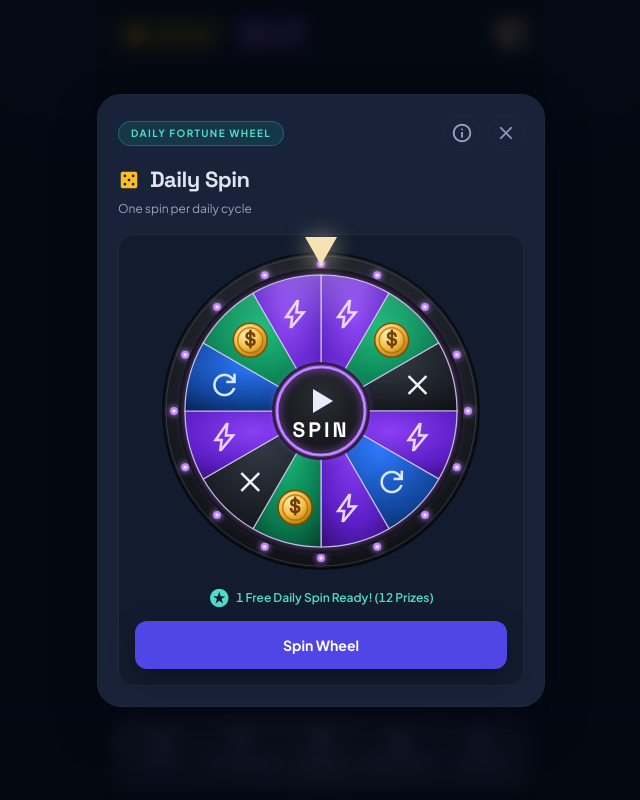
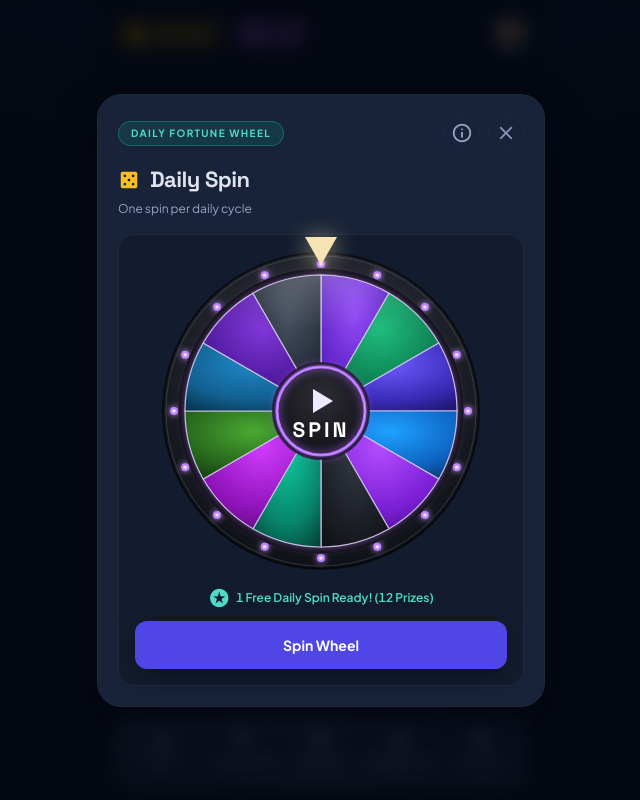
Before and after one commit to Surenkh/members-club, a React (Vite) app in the folder app/: page /spins in a window 1280 px wide. Shown: the whole page, without its empty margins (319-959 px from the left). Built offline with nearby package versions, Linux system fonts and the light colour scheme.

Commit message:
Colour-only wheel: twelve unique wedge gradients, no adjacent repeats

```diff
--- a/app/src/components/SpinWheel.jsx
+++ b/app/src/components/SpinWheel.jsx
@@ -1,26 +1,25 @@
 import { useRef, useState } from "react";
 
 // Casino reference styling (user-supplied image): dark metallic rim with purple
-// LED dots, gold pointer, saturated jewel segments, neon-ringed SPIN hub.
-// Segment ORDER matches the reference clockwise from the top. Prize mapping
-// preserves the Stitch outcome set 1:1 (5 XP amounts, 3x $10 cash, 2x retry
-// rendered as ONE MORE SPIN, 2x no-win rendered as LOSE).
+// LED dots, cream pointer, neon-ringed SPIN hub. Segments are colour-only now:
+// twelve unique jewel gradients, no two identical colours beside each other
+// (including the wrap), so wedges stay legible without icons. Prize mapping
+// preserves the Stitch outcome set 1:1 (5 XP amounts, 3x $10 cash, 2x retry,
+// 2x no-win).
 const SLICES = [
-  { label: ["XP"], icon: "bolt", type: "xp", value: 50, color: "url(#segPurple)" },
-  { label: ["$"], icon: "paid", type: "cash", value: 10, color: "url(#segGreen)" },
-  { label: ["LOSE"], icon: "close", type: "none", color: "url(#segDark)" },
-  { label: ["XP"], icon: "bolt", type: "xp", value: 100, color: "url(#segPurple)" },
-  { label: ["ONE", "MORE SPIN"], icon: "refresh", type: "retry", color: "url(#segBlue)" },
-  { label: ["XP"], icon: "bolt", type: "xp", value: 150, color: "url(#segPurple)" },
-  { label: ["$"], icon: "paid", type: "cash", value: 10, color: "url(#segGreen)" },
-  { label: ["LOSE"], icon: "close", type: "none", color: "url(#segDark)" },
-  { label: ["XP"], icon: "bolt", type: "xp", value: 200, color: "url(#segPurple)" },
-  { label: ["ONE", "MORE SPIN"], icon: "refresh", type: "retry", color: "url(#segBlue)" },
-  { label: ["$"], icon: "paid", type: "cash", value: 10, color: "url(#segGreen)" },
-  { label: ["XP"], icon: "bolt", type: "xp", value: 75, color: "url(#segPurple)" },
+  { label: ["XP"], type: "xp", value: 50, color: "url(#segViolet)" },
+  { label: ["$"], type: "cash", value: 10, color: "url(#segEmerald)" },
+  { label: ["XP"], type: "xp", value: 100, color: "url(#segIndigo)" },
+  { label: ["ONE", "MORE SPIN"], type: "retry", color: "url(#segSky)" },
+  { label: ["XP"], type: "xp", value: 150, color: "url(#segOrchid)" },
+  { label: ["LOSE"], type: "none", color: "url(#segCharcoal)" },
+  { label: ["$"], type: "cash", value: 10, color: "url(#segJade)" },
+  { label: ["XP"], type: "xp", value: 200, color: "url(#segAmethyst)" },
+  { label: ["$"], type: "cash", value: 10, color: "url(#segForest)" },
+  { label: ["ONE", "MORE SPIN"], type: "retry", color: "url(#segSteel)" },
+  { label: ["XP"], type: "xp", value: 75, color: "url(#segPlum)" },
+  { label: ["LOSE"], type: "none", color: "url(#segGraphite)" },
 ];
-
-const ICON_FILL = { bolt: "#e9d5ff", paid: "#ffd75e", close: "#f1f2f6", refresh: "#d7e9ff" };
 
 const SIZE = 320;
 
@@ -84,35 +83,71 @@ export default function SpinWheel({ onResult, gated, onGate, hideButton, claimAc
               <stop offset="80%" stopColor="#101218" />
               <stop offset="100%" stopColor="#05060a" />
             </radialGradient>
-            <radialGradient id="segPurple" cx="50%" cy="30%" r="90%">
+            {/* twelve unique wedge colours; order is chosen so no two alike
+                gradients sit beside each other, including the wrap seam */}
+            <radialGradient id="segViolet" cx="50%" cy="30%" r="90%">
               <stop offset="0%" stopColor="#8b3ff5" />
               <stop offset="60%" stopColor="#5b1ec4" />
               <stop offset="100%" stopColor="#2e0a63" />
             </radialGradient>
-            <radialGradient id="segGreen" cx="50%" cy="30%" r="90%">
+            <radialGradient id="segIndigo" cx="50%" cy="30%" r="90%">
+              <stop offset="0%" stopColor="#6d5cff" />
+              <stop offset="60%" stopColor="#3b2bb8" />
+              <stop offset="100%" stopColor="#171055" />
+            </radialGradient>
+            <radialGradient id="segOrchid" cx="50%" cy="30%" r="90%">
+              <stop offset="0%" stopColor="#b44dff" />
+              <stop offset="60%" stopColor="#7a1fd6" />
+              <stop offset="100%" stopColor="#3a0a70" />
+            </radialGradient>
+            <radialGradient id="segAmethyst" cx="50%" cy="30%" r="90%">
+              <stop offset="0%" stopColor="#d13cff" />
+              <stop offset="60%" stopColor="#8e13b8" />
+              <stop offset="100%" stopColor="#3f0754" />
+            </radialGradient>
+            <radialGradient id="segPlum" cx="50%" cy="30%" r="90%">
+              <stop offset="0%" stopColor="#7a2fd6" />
+              <stop offset="60%" stopColor="#4a1696" />
+              <stop offset="100%" stopColor="#1d0642" />
+            </radialGradient>
+            <radialGradient id="segEmerald" cx="50%" cy="30%" r="90%">
               <stop offset="0%" stopColor="#17b978" />
               <stop offset="60%" stopColor="#0a7a4e" />
               <stop offset="100%" stopColor="#033a26" />
             </radialGradient>
-            <radialGradient id="segDark" cx="50%" cy="30%" r="90%">
+            <radialGradient id="segJade" cx="50%" cy="30%" r="90%">
+              <stop offset="0%" stopColor="#10c9a0" />
+              <stop offset="60%" stopColor="#07836a" />
+              <stop offset="100%" stopColor="#023328" />
+            </radialGradient>
+            <radialGradient id="segForest" cx="50%" cy="30%" r="90%">
+              <stop offset="0%" stopColor="#4aa832" />
+              <stop offset="60%" stopColor="#25641b" />
+              <stop offset="100%" stopColor="#0c2a0a" />
+            </radialGradient>
+            <radialGradient id="segSky" cx="50%" cy="30%" r="90%">
+              <stop offset="0%" stopColor="#1fa2ff" />
+              <stop offset="60%" stopColor="#0e63c2" />
+              <stop offset="100%" stopColor="#062a4f" />
+            </radialGradient>
+            <radialGradient id="segSteel" cx="50%" cy="30%" r="90%">
+              <stop offset="0%" stopColor="#1e88c9" />
+              <stop offset="60%" stopColor="#125f8f" />
+              <stop offset="100%" stopColor="#052a40" />
+            </radialGradient>
+            <radialGradient id="segCharcoal" cx="50%" cy="30%" r="90%">
               <stop offset="0%" stopColor="#333945" />
               <stop offset="60%" stopColor="#1b1e25" />
               <stop offset="100%" stopColor="#0c0e12" />
             </radialGradient>
-            <radialGradient id="segBlue" cx="50%" cy="30%" r="90%">
-              <stop offset="0%" stopColor="#2f7bff" />
-              <stop offset="60%" stopColor="#12479f" />
-              <stop offset="100%" stopColor="#071c48" />
+            <radialGradient id="segGraphite" cx="50%" cy="30%" r="90%">
+              <stop offset="0%" stopColor="#3d4657" />
+              <stop offset="60%" stopColor="#212836" />
+              <stop offset="100%" stopColor="#0b0f19" />
             </radialGradient>
             <radialGradient id="hubDark" cx="50%" cy="35%" r="80%">
               <stop offset="0%" stopColor="#2c2c34" />
               <stop offset="100%" stopColor="#0a0a0e" />
-            </radialGradient>
-            <radialGradient id="coinGold" cx="38%" cy="32%" r="85%">
-              <stop offset="0%" stopColor="#ffedb0" />
-              <stop offset="45%" stopColor="#f7bd45" />
-              <stop offset="80%" stopColor="#c07f10" />
-              <stop offset="100%" stopColor="#7a4a00" />
             </radialGradient>
             <radialGradient id="gloss" cx="50%" cy="12%" r="65%">
               <stop offset="0%" stopColor="#ffffff" stopOpacity="0.28" />
@@ -171,10 +206,6 @@ export default function SpinWheel({ onResult, gated, onGate, hideButton, claimAc
               const a1 = a0 + seg;
               const [x0, y0] = polar(a0, SEG_R);
               const [x1, y1] = polar(a1, SEG_R);
-              const mid = a0 + seg / 2;
-              // Icons only: centered in each slice at mid-radius, all on one
-              // radius so they sit right per the reference wheel.
-              const [ix, iy] = polar(mid, 100);
               return (
                 <g key={i}>
                   <path
@@ -184,36 +215,6 @@ export default function SpinWheel({ onResult, gated, onGate, hideButton, claimAc
                     strokeWidth="1.2"
                     strokeOpacity="0.85"
                   />
-                  {s.type === "cash" ? (
-                    <g>
-                      <circle cx={ix} cy={iy} r="17" fill="url(#coinGold)" stroke="#7a4a00" strokeWidth="1.5" />
-                      <circle cx={ix} cy={iy} r="12.5" fill="none" stroke="#a86e00" strokeWidth="1.5" strokeOpacity="0.8" />
-                      <text
-                        x={ix}
-                        y={iy + 1}
-                        fill="#6b3d00"
-                        fontSize="20"
-                        fontWeight="800"
-                        textAnchor="middle"
-                        dominantBaseline="middle"
-                        style={{ fontFamily: "'Space Grotesk', sans-serif" }}
-                      >
-                        $
-                      </text>
-                    </g>
-                  ) : (
-                    <text
-                      x={ix}
-                      y={iy}
-                      fill={ICON_FILL[s.icon]}
-                      fontSize="34"
-                      textAnchor="middle"
-                      dominantBaseline="middle"
-                      style={{ fontFamily: "'Material Symbols Outlined'" }}
-                    >
-                      {s.icon}
-                    </text>
-                  )}
                 </g>
               );
             })}
```
